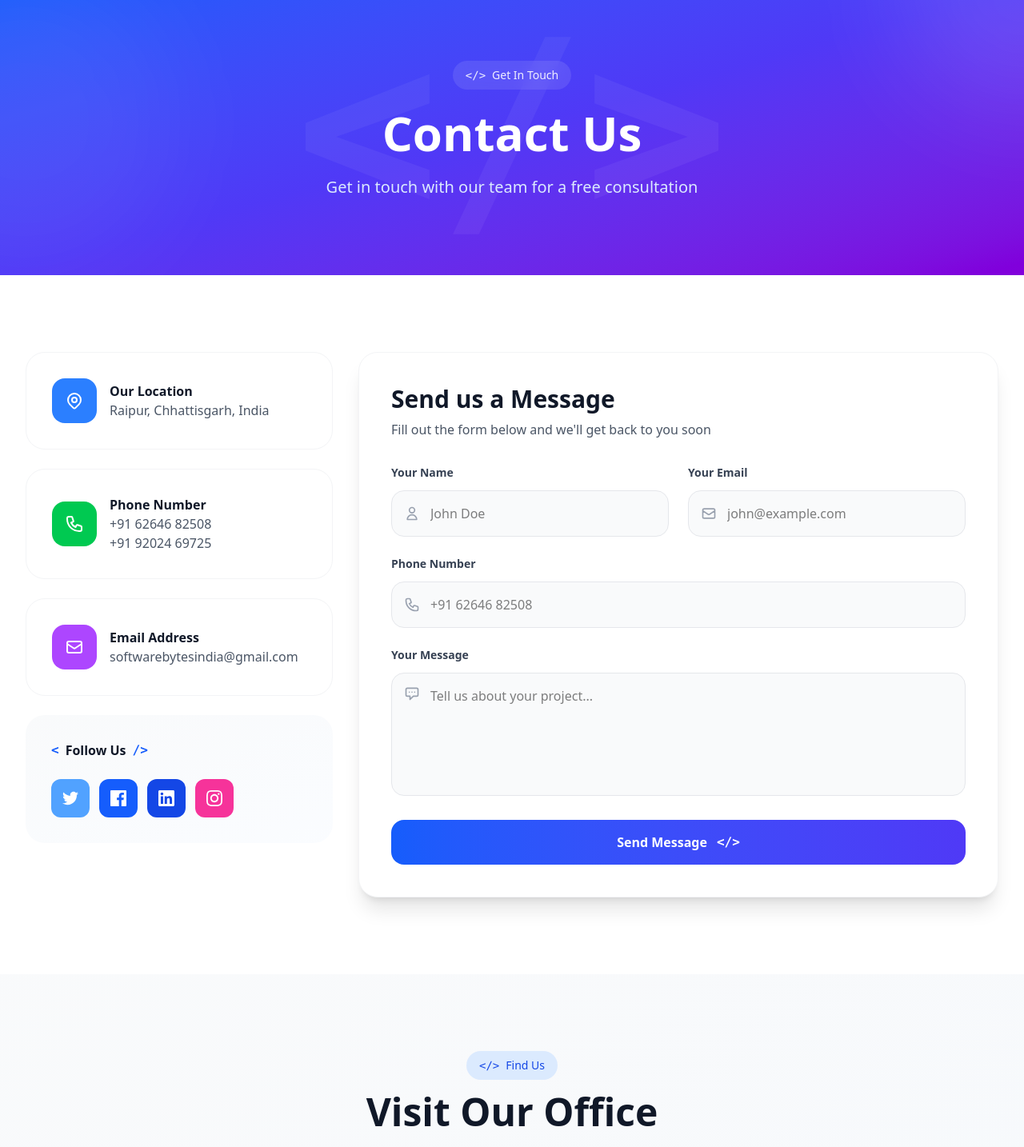
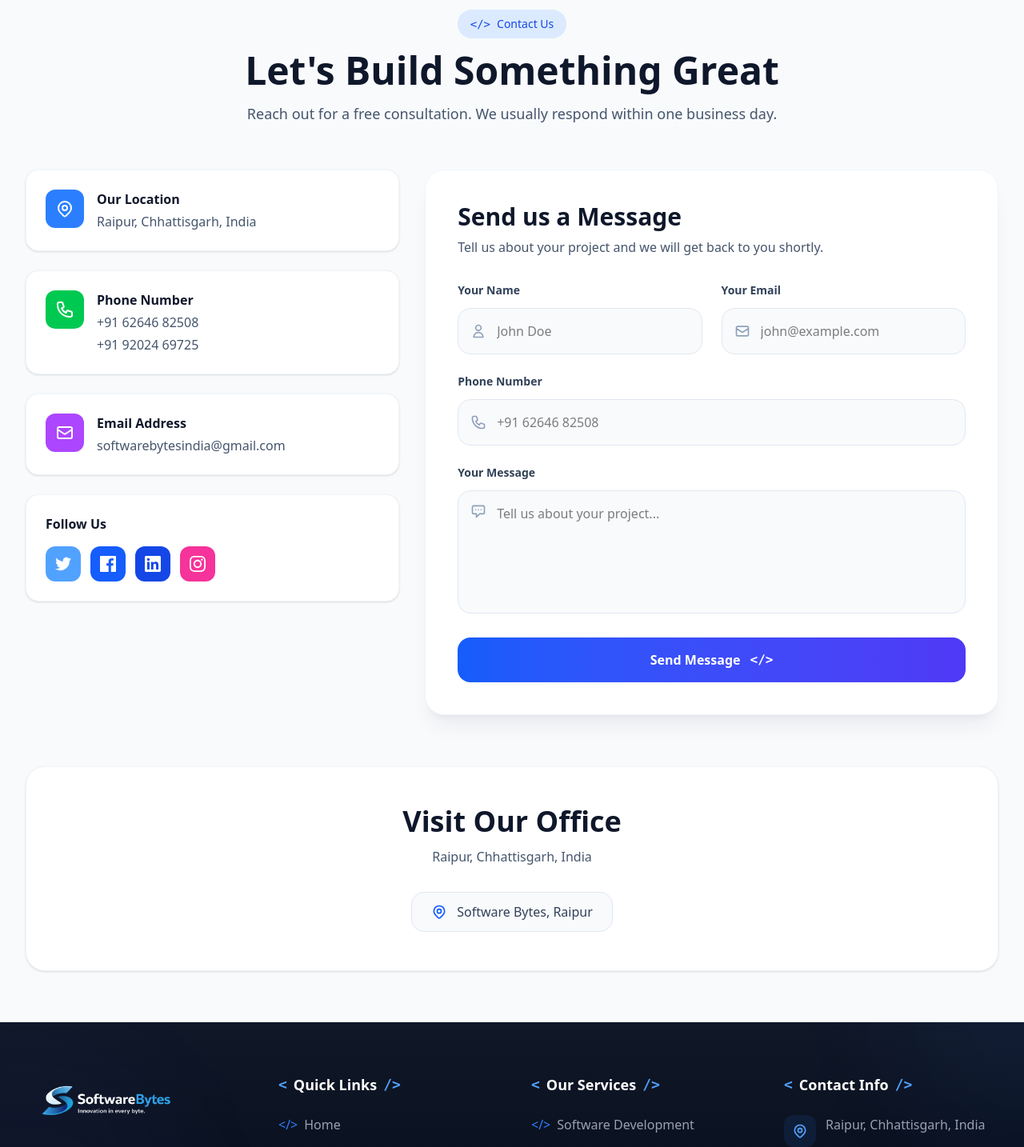
Before and after one commit to nadwivedi/softwarebytes, a React (Vite) app in the folder frontend/: page /contact in a window 1280 px wide. Shown: the part 100-1534 px from the top of the page at 80% size. Built offline with nearby package versions, Linux system fonts and the light colour scheme.

Commit message:
improve ui

```diff
--- a/frontend/src/pages/Contact.jsx
+++ b/frontend/src/pages/Contact.jsx
@@ -76,55 +76,41 @@ const Contact = () => {
   ];
 
   return (
-    <div className="min-h-screen bg-gray-50 pt-20">
-      {/* Hero Section */}
-      <section className="relative py-24 bg-gradient-to-br from-blue-600 via-indigo-600 to-purple-700 overflow-hidden">
-        <div className="absolute inset-0 overflow-hidden">
-          <div className="absolute -top-40 -right-40 w-80 h-80 bg-white/10 rounded-full blur-3xl"></div>
-          <div className="absolute bottom-0 -left-40 w-96 h-96 bg-white/5 rounded-full blur-3xl"></div>
-          <div className="absolute top-1/2 left-1/2 -translate-x-1/2 -translate-y-1/2 text-white/5 text-[300px] font-mono font-bold">
-            &lt;/&gt;
-          </div>
+    <div className="min-h-screen bg-slate-50 pt-28 pb-16">
+      <section className="max-w-7xl mx-auto px-4 sm:px-6 lg:px-8">
+        <div className="text-center mb-14">
+          <span className="inline-flex items-center gap-2 px-4 py-2 bg-blue-100 rounded-full text-blue-700 text-sm font-medium mb-4">
+            <span className="font-mono">&lt;/&gt;</span>
+            Contact Us
+          </span>
+          <h1 className="text-4xl md:text-5xl font-bold text-slate-900 mb-4">
+            Let's Build Something Great
+          </h1>
+          <p className="text-lg text-slate-600 max-w-2xl mx-auto">
+            Reach out for a free consultation. We usually respond within one business day.
+          </p>
         </div>
 
-        <div className="max-w-7xl mx-auto px-4 sm:px-6 lg:px-8 text-center relative">
-          <span className="inline-flex items-center gap-2 px-4 py-2 bg-white/10 backdrop-blur-sm rounded-full text-white/90 text-sm font-medium mb-6">
-            <span className="font-mono">&lt;/&gt;</span>
-            Get In Touch
-          </span>
-          <h1 className="text-4xl md:text-5xl lg:text-6xl font-bold text-white mb-6">
-            Contact Us
-          </h1>
-          <p className="text-xl text-blue-100 max-w-2xl mx-auto">
-            Get in touch with our team for a free consultation
-          </p>
-        </div>
-      </section>
-
-      {/* Contact Section */}
-      <section className="py-24 bg-white">
-        <div className="max-w-7xl mx-auto px-4 sm:px-6 lg:px-8">
-          <div className="grid lg:grid-cols-3 gap-8">
-            {/* Contact Info */}
-            <div className="space-y-6">
+        <div className="grid lg:grid-cols-5 gap-8 items-start">
+          <div className="lg:col-span-2 space-y-6">
             {contactInfo.map((info, index) => (
               <div
                 key={index}
-                  className="group bg-white rounded-3xl border border-gray-100 p-8 hover:shadow-xl hover:border-transparent transition-all duration-300"
+                className="group bg-white rounded-2xl border border-slate-100 p-6 shadow-sm hover:shadow-lg transition-all duration-300"
               >
-                  <div className="flex items-center gap-4">
-                    <div className={`w-14 h-14 ${info.color} rounded-2xl flex items-center justify-center text-white group-hover:scale-110 transition-transform duration-300`}>
+                <div className="flex items-start gap-4">
+                  <div className={`w-12 h-12 ${info.color} rounded-xl flex items-center justify-center text-white group-hover:scale-105 transition-transform duration-300`}>
                     {info.icon}
                   </div>
                   <div>
-                      <h3 className="font-bold text-gray-900">{info.title}</h3>
+                    <h3 className="font-semibold text-slate-900 mb-1">{info.title}</h3>
                     {Array.isArray(info.value) ? (
-                        <div className="flex flex-col">
+                      <div className="flex flex-col gap-1">
                         {info.value.map((phone) => (
                           <a
                             key={phone}
                             href={`tel:${phone.replace(/\s+/g, '')}`}
-                              className="text-gray-600 hover:text-blue-600 transition-colors duration-300"
+                            className="text-slate-600 hover:text-blue-600 transition-colors duration-300"
                           >
                             {phone}
                           </a>
@@ -133,31 +119,26 @@ const Contact = () => {
                     ) : info.title === 'Email Address' ? (
                       <a
                         href={`mailto:${info.value}`}
-                          className="text-gray-600 hover:text-blue-600 transition-colors duration-300"
+                        className="text-slate-600 hover:text-blue-600 transition-colors duration-300 break-all"
                       >
                         {info.value}
                       </a>
                     ) : (
-                        <p className="text-gray-600">{info.value}</p>
+                      <p className="text-slate-600">{info.value}</p>
                     )}
                   </div>
                 </div>
               </div>
             ))}
 
-              {/* Social Links */}
-              <div className="bg-gradient-to-br from-gray-50 to-blue-50/30 rounded-3xl p-8">
-                <h3 className="font-bold text-gray-900 mb-6 flex items-center gap-2">
-                  <span className="text-blue-600 font-mono">&lt;</span>
-                  Follow Us
-                  <span className="text-blue-600 font-mono">/&gt;</span>
-                </h3>
-                <div className="flex gap-3">
+            <div className="bg-white rounded-2xl border border-slate-100 p-6 shadow-sm">
+              <h3 className="font-semibold text-slate-900 mb-4">Follow Us</h3>
+              <div className="flex flex-wrap gap-3">
                 {socials.map((social, index) => (
                   <a
                     key={index}
                     href="#"
-                      className={`w-12 h-12 ${social.color} rounded-xl flex items-center justify-center text-white transition-all duration-300 hover:scale-110`}
+                    className={`w-11 h-11 ${social.color} rounded-xl flex items-center justify-center text-white transition-all duration-300 hover:scale-105`}
                   >
                     <svg className="w-5 h-5 fill-current" viewBox="0 0 24 24">
                       <path d={social.icon}/>
@@ -168,15 +149,14 @@ const Contact = () => {
             </div>
           </div>
 
-            {/* Contact Form */}
-            <div className="lg:col-span-2">
-              <div className="bg-white rounded-3xl border border-gray-100 p-8 md:p-10 shadow-xl">
+          <div className="lg:col-span-3">
+            <div className="bg-white rounded-3xl border border-slate-100 p-8 md:p-10 shadow-xl shadow-slate-900/5">
               <div className="mb-8">
-                  <h2 className="text-2xl md:text-3xl font-bold text-gray-900 mb-2">
+                <h2 className="text-2xl md:text-3xl font-bold text-slate-900 mb-2">
                   Send us a Message
                 </h2>
-                  <p className="text-gray-600">
-                    Fill out the form below and we'll get back to you soon
+                <p className="text-slate-600">
+                  Tell us about your project and we will get back to you shortly.
                 </p>
               </div>
 
@@ -196,12 +176,12 @@ const Contact = () => {
               <form onSubmit={handleSubmit} className="space-y-6">
                 <div className="grid md:grid-cols-2 gap-6">
                   <div>
-                      <label className="block text-sm font-semibold text-gray-700 mb-3">
+                    <label className="block text-sm font-semibold text-slate-700 mb-3">
                       Your Name
                     </label>
                     <div className="relative">
                       <div className="absolute inset-y-0 left-0 pl-4 flex items-center pointer-events-none">
-                          <svg className="w-5 h-5 text-gray-400" fill="none" stroke="currentColor" viewBox="0 0 24 24">
+                        <svg className="w-5 h-5 text-slate-400" fill="none" stroke="currentColor" viewBox="0 0 24 24">
                           <path strokeLinecap="round" strokeLinejoin="round" strokeWidth={2} d="M16 7a4 4 0 11-8 0 4 4 0 018 0zM12 14a7 7 0 00-7 7h14a7 7 0 00-7-7z" />
                         </svg>
                       </div>
@@ -212,18 +192,18 @@ const Contact = () => {
                         onChange={handleChange}
                         required
                         placeholder="John Doe"
-                          className="w-full pl-12 pr-4 py-4 bg-gray-50 border border-gray-200 rounded-2xl focus:ring-2 focus:ring-blue-500 focus:border-transparent focus:bg-white transition-all duration-300"
+                        className="w-full pl-12 pr-4 py-4 bg-slate-50 border border-slate-200 rounded-2xl focus:ring-2 focus:ring-blue-500 focus:border-transparent focus:bg-white transition-all duration-300"
                       />
                     </div>
                   </div>
 
                   <div>
-                      <label className="block text-sm font-semibold text-gray-700 mb-3">
+                    <label className="block text-sm font-semibold text-slate-700 mb-3">
                       Your Email
                     </label>
                     <div className="relative">
                       <div className="absolute inset-y-0 left-0 pl-4 flex items-center pointer-events-none">
-                          <svg className="w-5 h-5 text-gray-400" fill="none" stroke="currentColor" viewBox="0 0 24 24">
+                        <svg className="w-5 h-5 text-slate-400" fill="none" stroke="currentColor" viewBox="0 0 24 24">
                           <path strokeLinecap="round" strokeLinejoin="round" strokeWidth={2} d="M3 8l7.89 5.26a2 2 0 002.22 0L21 8M5 19h14a2 2 0 002-2V7a2 2 0 00-2-2H5a2 2 0 00-2 2v10a2 2 0 002 2z" />
                         </svg>
                       </div>
@@ -234,19 +214,19 @@ const Contact = () => {
                         onChange={handleChange}
                         required
                         placeholder="john@example.com"
-                          className="w-full pl-12 pr-4 py-4 bg-gray-50 border border-gray-200 rounded-2xl focus:ring-2 focus:ring-blue-500 focus:border-transparent focus:bg-white transition-all duration-300"
+                        className="w-full pl-12 pr-4 py-4 bg-slate-50 border border-slate-200 rounded-2xl focus:ring-2 focus:ring-blue-500 focus:border-transparent focus:bg-white transition-all duration-300"
                       />
                     </div>
                   </div>
                 </div>
 
                 <div>
-                    <label className="block text-sm font-semibold text-gray-700 mb-3">
+                  <label className="block text-sm font-semibold text-slate-700 mb-3">
                     Phone Number
                   </label>
                   <div className="relative">
                     <div className="absolute inset-y-0 left-0 pl-4 flex items-center pointer-events-none">
-                        <svg className="w-5 h-5 text-gray-400" fill="none" stroke="currentColor" viewBox="0 0 24 24">
+                      <svg className="w-5 h-5 text-slate-400" fill="none" stroke="currentColor" viewBox="0 0 24 24">
                         <path strokeLinecap="round" strokeLinejoin="round" strokeWidth={2} d="M3 5a2 2 0 012-2h3.28a1 1 0 01.948.684l1.498 4.493a1 1 0 01-.502 1.21l-2.257 1.13a11.042 11.042 0 005.516 5.516l1.13-2.257a1 1 0 011.21-.502l4.493 1.498a1 1 0 01.684.949V19a2 2 0 01-2 2h-1C9.716 21 3 14.284 3 6V5z" />
                       </svg>
                     </div>
@@ -256,18 +236,18 @@ const Contact = () => {
                       value={formData.phone}
                       onChange={handleChange}
                       placeholder="+91 62646 82508"
-                        className="w-full pl-12 pr-4 py-4 bg-gray-50 border border-gray-200 rounded-2xl focus:ring-2 focus:ring-blue-500 focus:border-transparent focus:bg-white transition-all duration-300"
+                      className="w-full pl-12 pr-4 py-4 bg-slate-50 border border-slate-200 rounded-2xl focus:ring-2 focus:ring-blue-500 focus:border-transparent focus:bg-white transition-all duration-300"
                     />
                   </div>
                 </div>
 
                 <div>
-                    <label className="block text-sm font-semibold text-gray-700 mb-3">
+                  <label className="block text-sm font-semibold text-slate-700 mb-3">
                     Your Message
                   </label>
                   <div className="relative">
                     <div className="absolute top-4 left-4 pointer-events-none">
-                        <svg className="w-5 h-5 text-gray-400" fill="none" stroke="currentColor" viewBox="0 0 24 24">
+                      <svg className="w-5 h-5 text-slate-400" fill="none" stroke="currentColor" viewBox="0 0 24 24">
                         <path strokeLinecap="round" strokeLinejoin="round" strokeWidth={2} d="M8 10h.01M12 10h.01M16 10h.01M9 16H5a2 2 0 01-2-2V6a2 2 0 012-2h14a2 2 0 012 2v8a2 2 0 01-2 2h-5l-5 5v-5z" />
                       </svg>
                     </div>
@@ -278,7 +258,7 @@ const Contact = () => {
                       required
                       rows="5"
                       placeholder="Tell us about your project..."
-                        className="w-full pl-12 pr-4 py-4 bg-gray-50 border border-gray-200 rounded-2xl focus:ring-2 focus:ring-blue-500 focus:border-transparent focus:bg-white transition-all duration-300 resize-none"
+                      className="w-full pl-12 pr-4 py-4 bg-slate-50 border border-slate-200 rounded-2xl focus:ring-2 focus:ring-blue-500 focus:border-transparent focus:bg-white transition-all duration-300 resize-none"
                     ></textarea>
                   </div>
                 </div>
@@ -286,7 +266,7 @@ const Contact = () => {
                 <button
                   type="submit"
                   disabled={isSubmitting}
-                    className={`group w-full py-4 bg-gradient-to-r from-blue-600 to-indigo-600 text-white font-semibold rounded-2xl hover:shadow-xl hover:shadow-blue-500/25 transition-all duration-300 flex items-center justify-center gap-3 ${
+                  className={`group w-full py-4 bg-gradient-to-r from-blue-600 to-indigo-600 text-white font-semibold rounded-2xl hover:shadow-xl hover:shadow-blue-500/20 transition-all duration-300 flex items-center justify-center gap-3 ${
                     isSubmitting ? 'opacity-75 cursor-not-allowed' : ''
                   }`}
                 >
@@ -309,37 +289,18 @@ const Contact = () => {
             </div>
           </div>
         </div>
-        </div>
       </section>
 
-      {/* Map Section Placeholder */}
-      <section className="py-24 bg-gradient-to-br from-gray-50 to-blue-50/30">
-        <div className="max-w-7xl mx-auto px-4 sm:px-6 lg:px-8">
-          <div className="text-center mb-12">
-            <span className="inline-flex items-center gap-2 px-4 py-2 bg-blue-100 rounded-full text-blue-700 text-sm font-medium mb-4">
-              <span className="font-mono">&lt;/&gt;</span>
-              Find Us
-            </span>
-            <h2 className="text-3xl md:text-4xl lg:text-5xl font-bold text-gray-900 mb-4">
-              Visit Our Office
-            </h2>
-            <p className="text-lg text-gray-600">
-              Located in the heart of Raipur, Chhattisgarh
-            </p>
-          </div>
-
-          <div className="bg-white rounded-3xl shadow-xl overflow-hidden h-96 flex items-center justify-center border border-gray-100">
-            <div className="text-center">
-              <div className="w-20 h-20 bg-gradient-to-br from-blue-500 to-indigo-600 rounded-2xl flex items-center justify-center text-white mx-auto mb-6">
-                <svg className="w-10 h-10" fill="none" stroke="currentColor" viewBox="0 0 24 24">
+      <section className="max-w-7xl mx-auto px-4 sm:px-6 lg:px-8 mt-16">
+        <div className="bg-white rounded-3xl border border-slate-100 shadow-sm p-8 md:p-12 text-center">
+          <h2 className="text-3xl md:text-4xl font-bold text-slate-900 mb-3">Visit Our Office</h2>
+          <p className="text-slate-600 mb-8">Raipur, Chhattisgarh, India</p>
+          <div className="inline-flex items-center gap-3 px-6 py-3 rounded-2xl bg-slate-50 border border-slate-200 text-slate-700">
+            <svg className="w-5 h-5 text-blue-600" fill="none" stroke="currentColor" viewBox="0 0 24 24">
               <path strokeLinecap="round" strokeLinejoin="round" strokeWidth={2} d="M17.657 16.657L13.414 20.9a1.998 1.998 0 01-2.827 0l-4.244-4.243a8 8 0 1111.314 0z" />
               <path strokeLinecap="round" strokeLinejoin="round" strokeWidth={2} d="M15 11a3 3 0 11-6 0 3 3 0 016 0z" />
             </svg>
-              </div>
-              <h3 className="text-xl font-bold text-gray-900 mb-2">Software Bytes</h3>
-              <p className="text-gray-600">Raipur, Chhattisgarh, India</p>
-              <p className="text-gray-500 text-sm mt-2 font-mono">&lt;/&gt; Innovation Hub</p>
-            </div>
+            <span>Software Bytes, Raipur</span>
           </div>
         </div>
       </section>
```
Also changed, not shown: frontend/src/pages/About.jsx (+0 -24 lines). Lines whose indentation alone changed are shown as unchanged.
